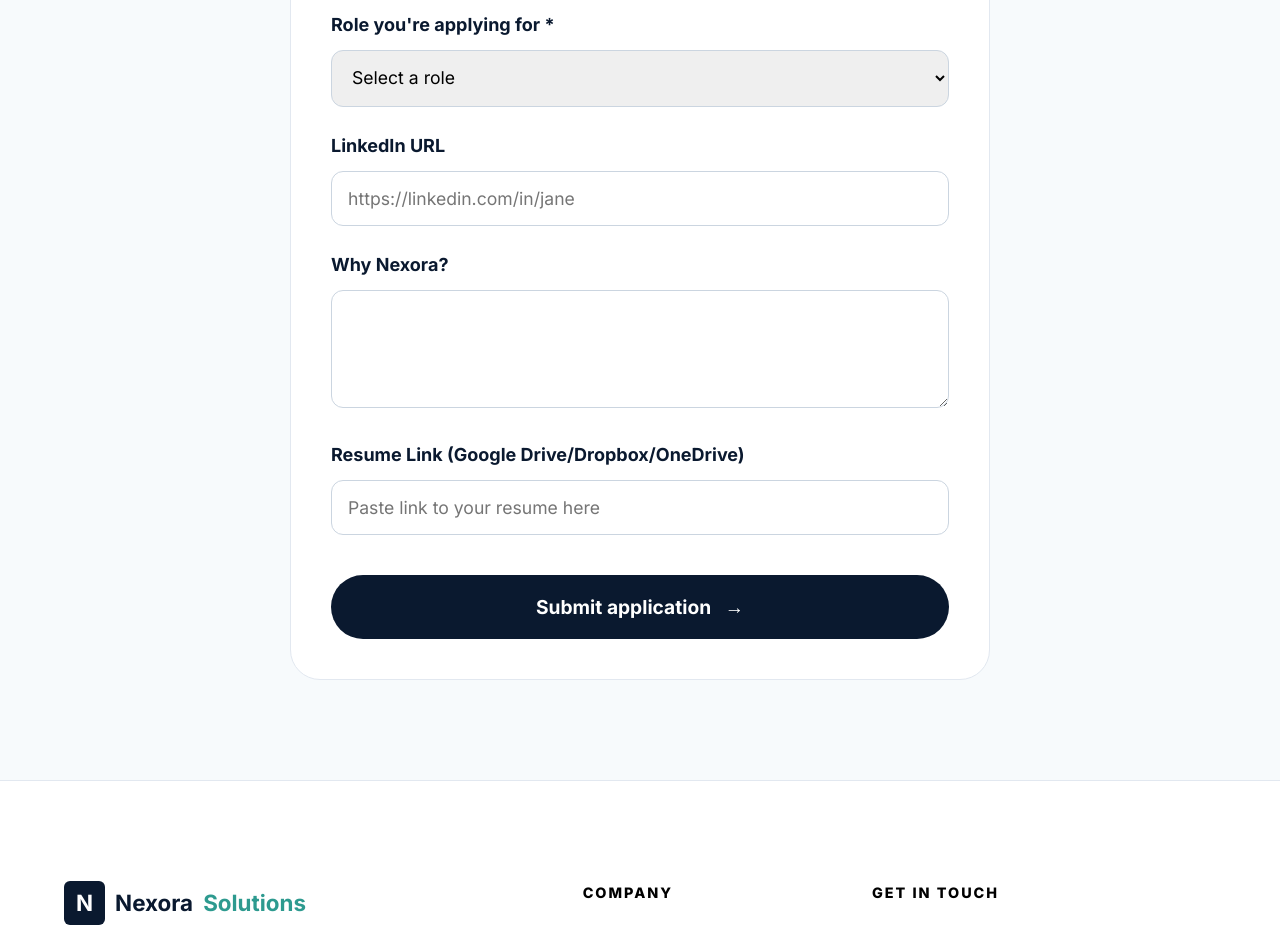
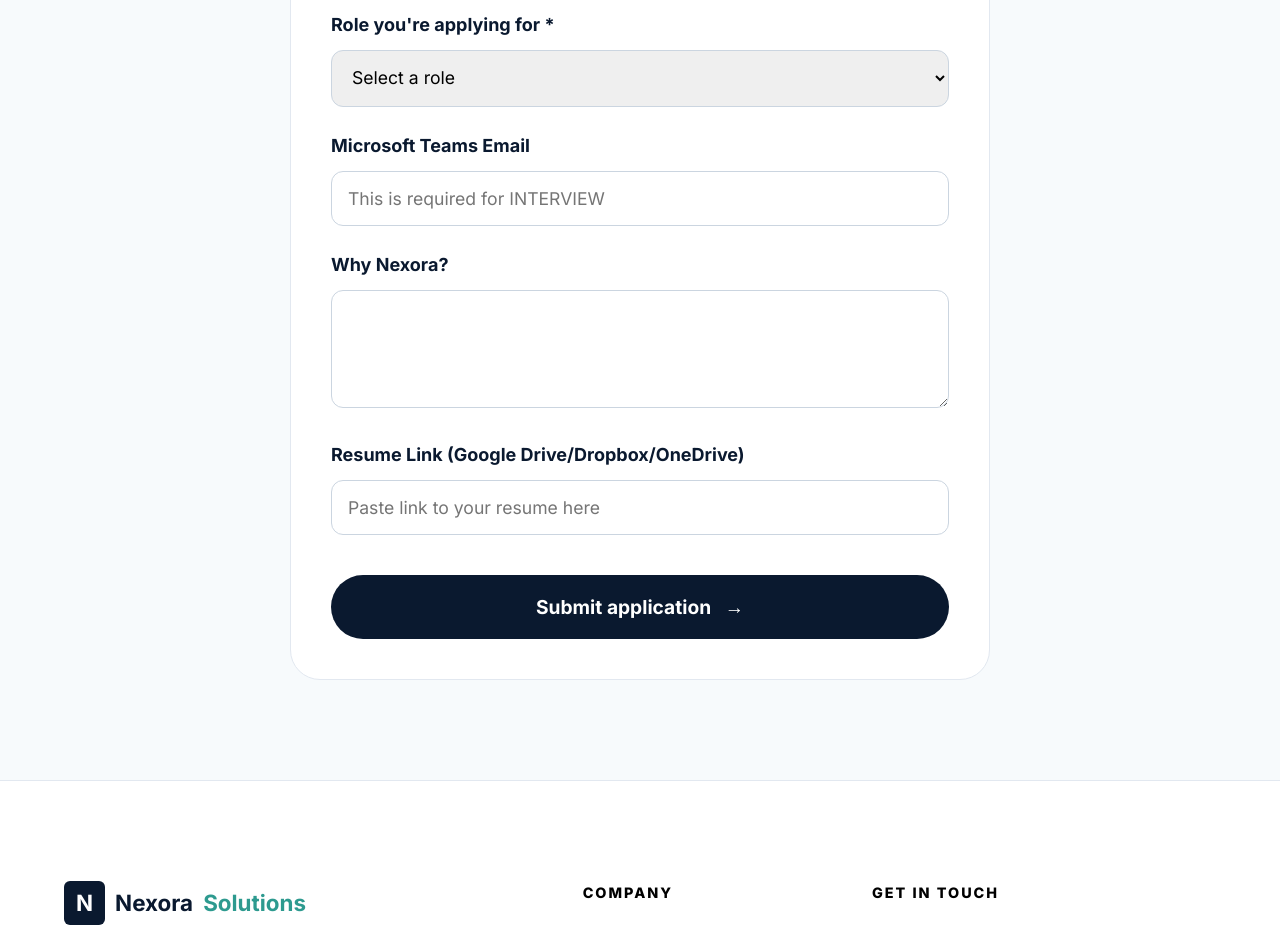
Before and after one commit to ZeroTrace-clt/nexora-solutions, a plain HTML site: page careers.html in a window 1280 px wide. Shown: the part 3420-4352 px from the top of the page. Drawn offline with Linux system fonts and the light colour scheme.

Commit message:
changed linkedin field to microsoft teams

```diff
--- a/careers.html
+++ b/careers.html
@@ -241,7 +241,7 @@
                         </optgroup>
                     </select>
                 </div>
-                <div class="form-group"><label>LinkedIn URL</label><input type="url" name="linkedin" placeholder="https://linkedin.com/in/jane"></div>
+                <div class="form-group"><label>Microsoft Teams Email</label><input type="url" name="Microsoft_Teams_Email" placeholder="This is required for INTERVIEW"></div>
                 <div class="form-group"><label>Why Nexora?</label><textarea name="motivation" rows="4"></textarea></div>
 
                 <!-- RESUME LINK BOX (OPTIONAL) -->
```
